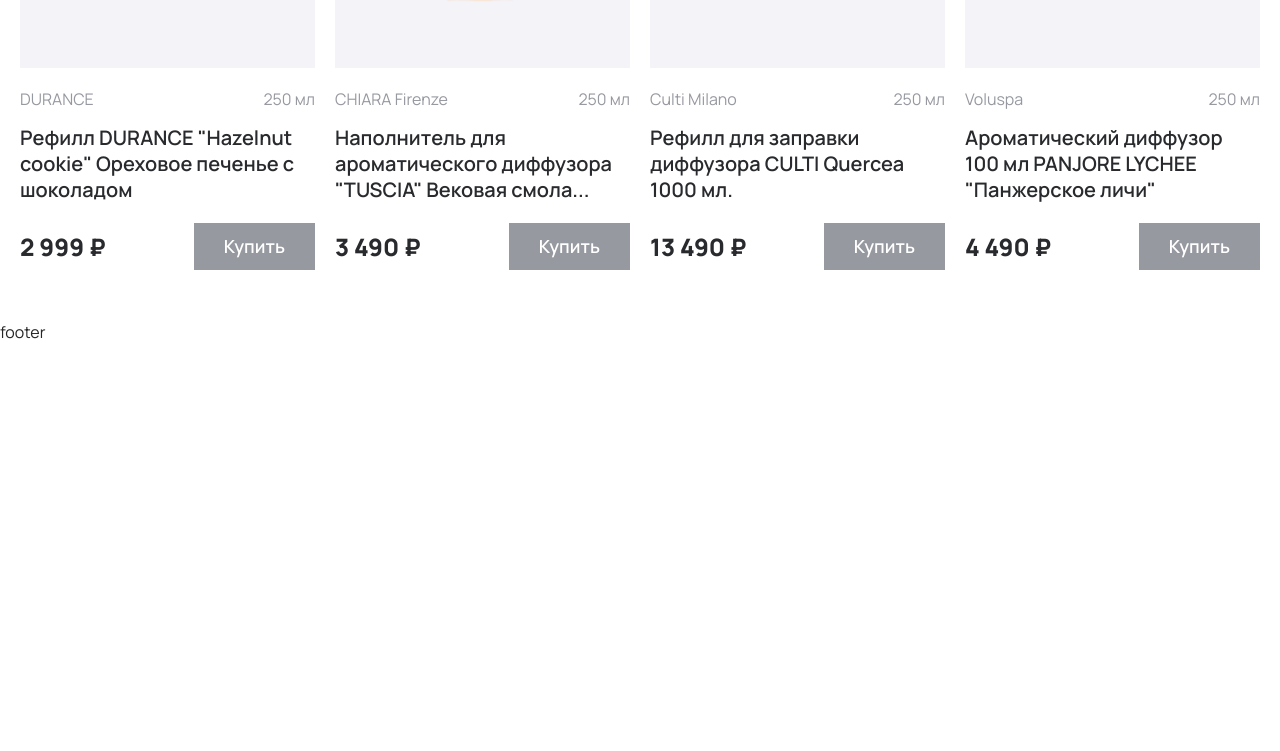
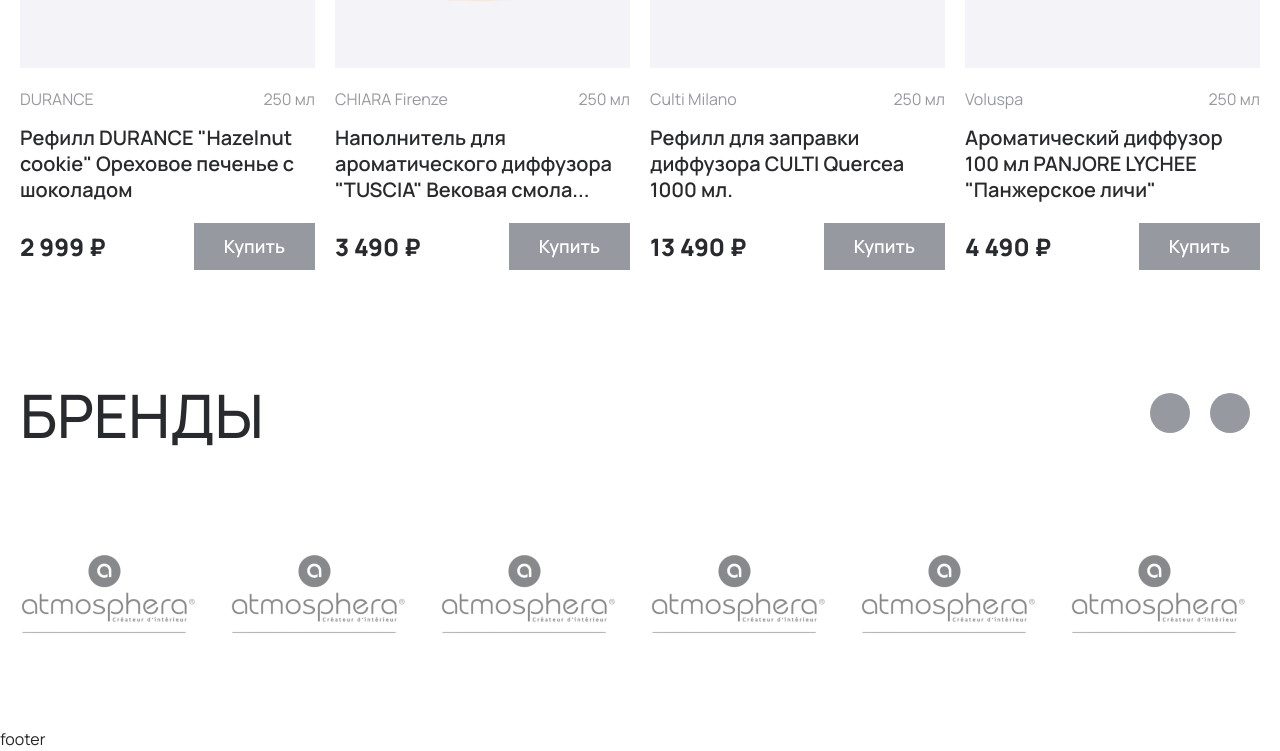
Before and after one commit to blessMe-Padre/martinov, a website built with Vite: page index.html in a window 1280 px wide. Shown: the part 2407-3158 px from the top of the page. Before the commit the page ends 2751 px from the top, so only its background shows below. Built offline with nearby package versions, Linux system fonts and the light colour scheme; files whose address does not match are found by name.

Commit message:
feat: добавялет стили

```diff
--- a/index.html
+++ b/index.html
@@ -473,6 +473,51 @@
         </div>
       </section>
 
+      <section class="category-section relative">
+        <div class="container">
+
+          <div class="category-section__header">
+            <h2 class="title">Бренды</h2>
+            <div class="swiper-button-wrapper">
+              <div class="swiper-button-prev swiper-button-prev-brands"></div>
+              <div class="swiper-button-next swiper-button-next-brands"></div>
+            </div>
+          </div>
+
+          <div class="w-0 min-w-[100%] relative">
+            <div class="brands-section-swiper swiper">
+                <ul class="brands-wrapper swiper-wrapper justify-stretch">
+                  <!-- 1 -->
+                  <li class="swiper-slide h-auto">
+                    <a href="">
+                      <img src="/img/brands/image-1.png" width="177" height="177" alt="image">
+                    </a>
+                  </li>
+                  <!-- 2 -->
+                  <li class="swiper-slide h-auto">
+                    <img src="/img/brands/image-1.png" width="177" height="177" alt="image">
+                  </li>
+                  <!-- 3 -->
+                  <li class="swiper-slide h-auto">
+                    <img src="/img/brands/image-1.png" width="177" height="177" alt="image">
+                  </li>
+                  <!-- 4 -->
+                  <li class="swiper-slide h-auto">
+                    <img src="/img/brands/image-1.png" width="177" height="177" alt="image">
+                  </li>
+                  <li class="swiper-slide h-auto">
+                    <img src="/img/brands/image-1.png" width="177" height="177" alt="image">
+                  </li>
+                  <li class="swiper-slide h-auto">
+                    <img src="/img/brands/image-1.png" width="177" height="177" alt="image">
+                  </li>
+                </ul>
+            </div>
+          </div>
+          <!-- /container -->
+        </div>
+      </section>
+
       </main>
       <footer>footer</footer>
     </div>
--- a/js-module/sliders.js
+++ b/js-module/sliders.js
@@ -77,4 +77,35 @@
             },
         });
     }
+    // слайдер "Бренды"
+    const brandsSlider = document.querySelector('.brands-section-swiper');
+    if (brandsSlider) {
+        const brandsSlider = new Swiper('.brands-section-swiper', {
+            loop: true,
+            spaceBetween: 20,
+
+            breakpoints: {
+                320: {
+                    slidesPerView: 2,
+                },
+                340: {
+                    slidesPerView: 2,
+                },
+                450: {
+                    slidesPerView: 4,
+                },
+                768: {
+                    slidesPerView: 5,
+                },
+                1023: {
+                    slidesPerView: 6,
+                },
+            },
+
+            navigation: {
+                nextEl: '.swiper-button-next-brands',
+                prevEl: '.swiper-button-prev-brands',
+            },
+        });
+    }
 }
```
Also changed, not shown: public/img/brands/image-1.png (added).
